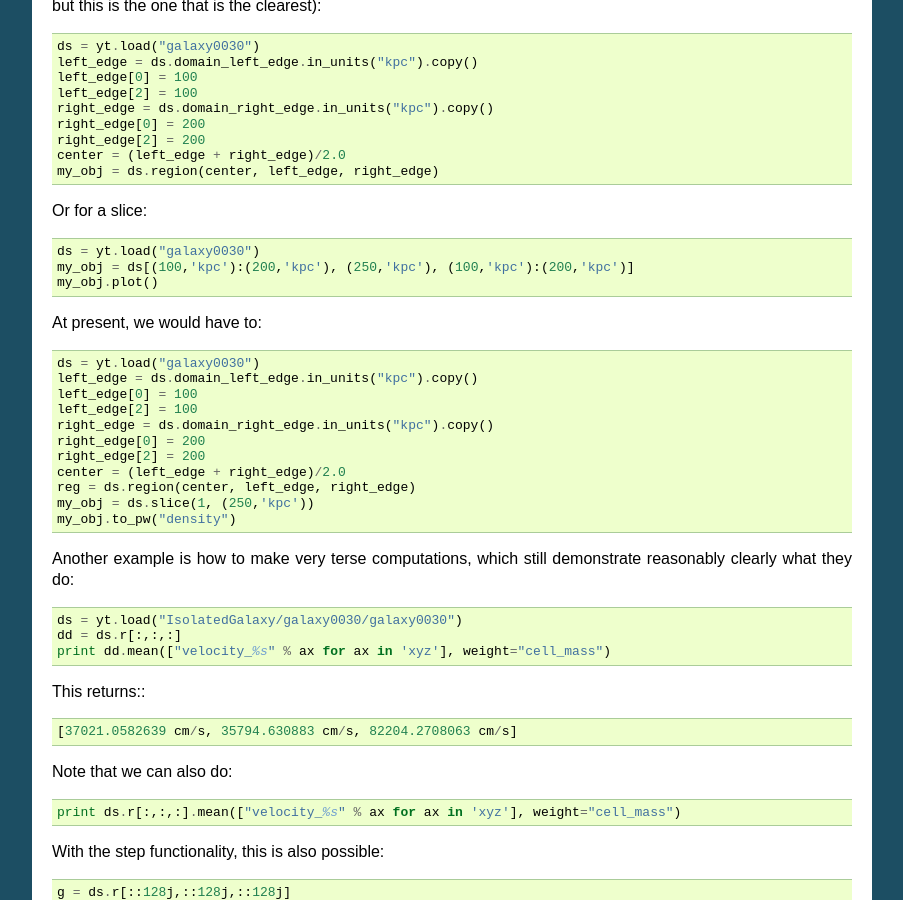
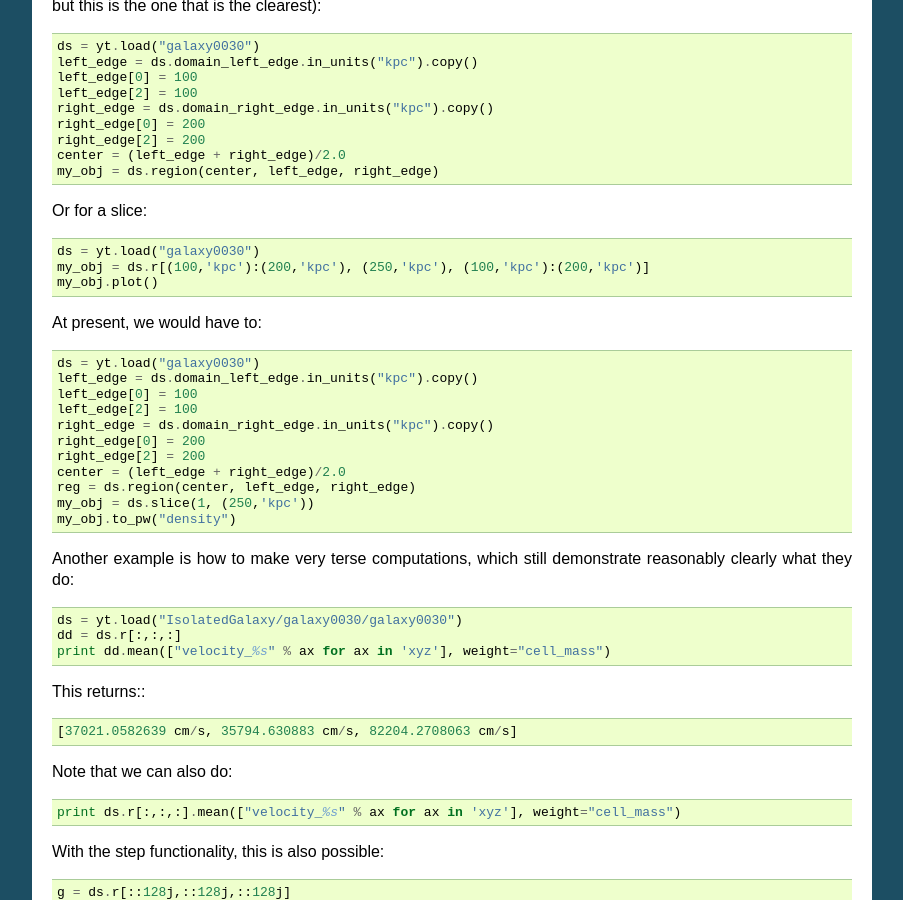
Before and after one commit to yt-project/ytep, a Sphinx documentation site: the page built from source/YTEPs/YTEP-0026.rst, in a window 1280 px wide and 900 px high, scrolled down 4397 px. Shown: the whole window, without its empty margins (198-1101 px from the left). Built offline with Sphinx 7.4.7, drawn with Linux system fonts in a browser that asks for light colours; formulas are drawn with MathJax 3.

Commit message:
Fixing a typo -- thanks, Andrew!

```diff
--- a/source/YTEPs/YTEP-0026.rst
+++ b/source/YTEPs/YTEP-0026.rst
@@ -276,7 +276,7 @@ Or for a slice:
 .. code-block::
 
    ds = yt.load("galaxy0030")
-   my_obj = ds[(100,'kpc'):(200,'kpc'), (250,'kpc'), (100,'kpc'):(200,'kpc')]
+   my_obj = ds.r[(100,'kpc'):(200,'kpc'), (250,'kpc'), (100,'kpc'):(200,'kpc')]
    my_obj.plot()
 
 At present, we would have to:
```
